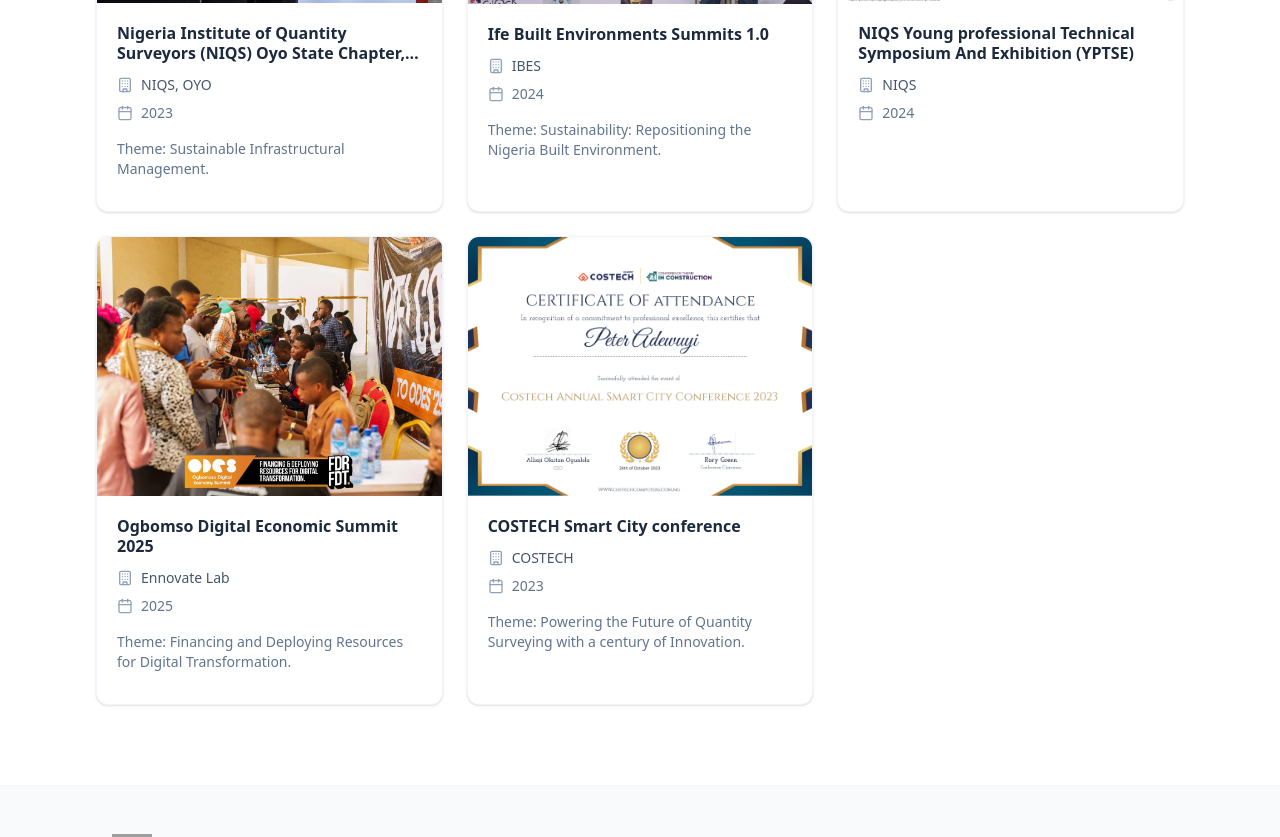
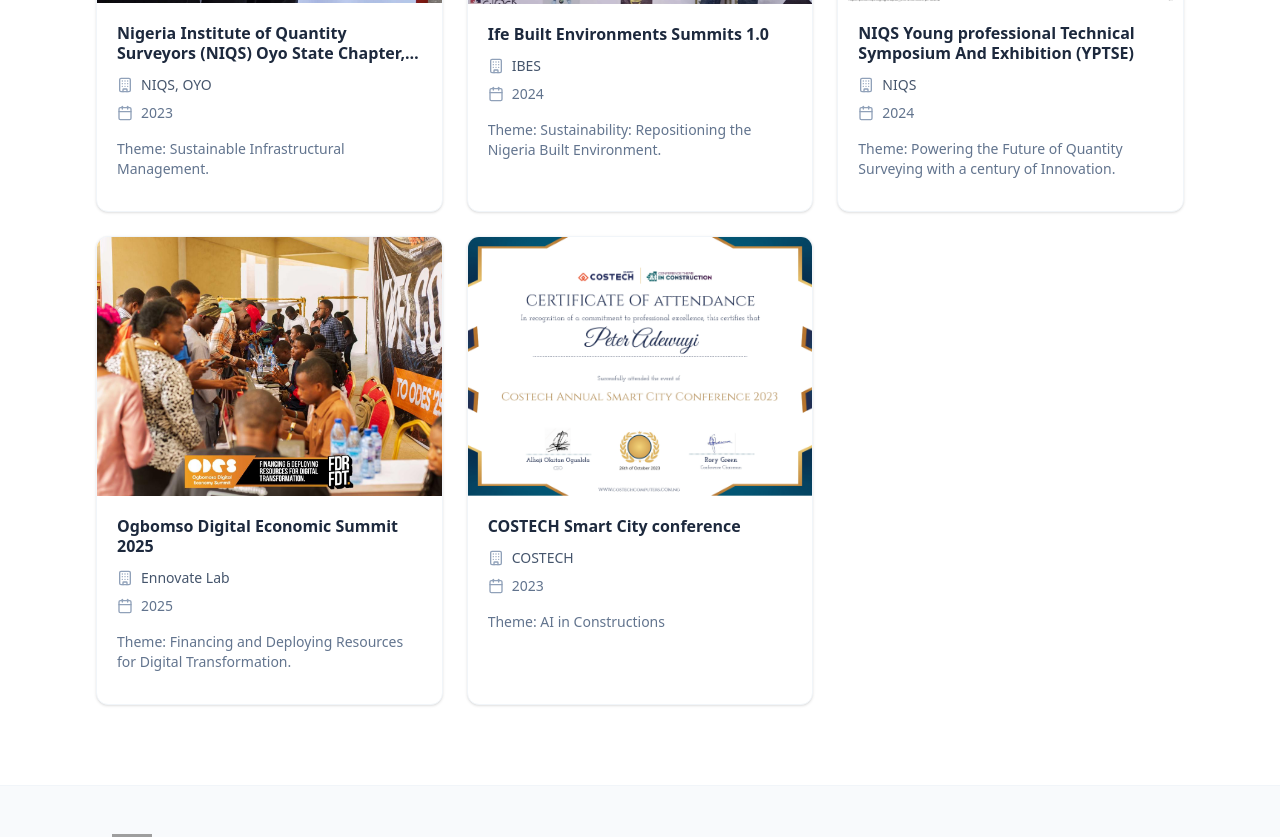
Before and after one commit to IDGoodness/portfolio-peter-2, a React (Vite) app: page /research-experience in a window 1280 px wide. Shown: the part 460-1297 px from the top of the page. Built offline with nearby package versions, Linux system fonts and the light colour scheme; grey boxes are pictures that could not be loaded.

Commit message:
Edit 02.

```diff
--- a/src/Pages/ResearchExperience.jsx
+++ b/src/Pages/ResearchExperience.jsx
@@ -29,7 +29,8 @@
     title: "NIQS Young professional Technical Symposium And Exhibition (YPTSE)",
     issuing_body: "NIQS",
     year: "2024",
-    // description: "Professional conference participation.",
+    description:
+      "Theme: Powering the Future of Quantity Surveying with a century of Innovation.",
     certificate_image: niqsConf,
   },
   {
@@ -44,8 +45,7 @@
     title: "COSTECH Smart City conference",
     issuing_body: "COSTECH",
     year: "2023",
-    description:
-      "Theme: Powering the Future of Quantity Surveying with a century of Innovation.",
+    description: "Theme: AI in Constructions",
     certificate_image: smart,
   },
 ];
```
